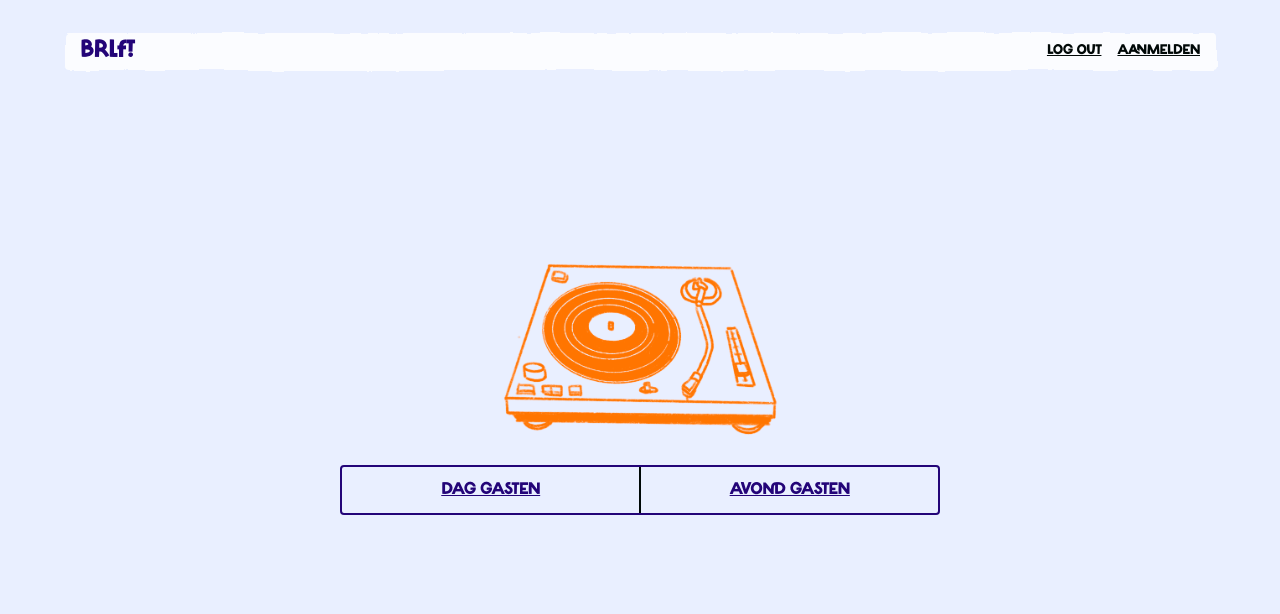
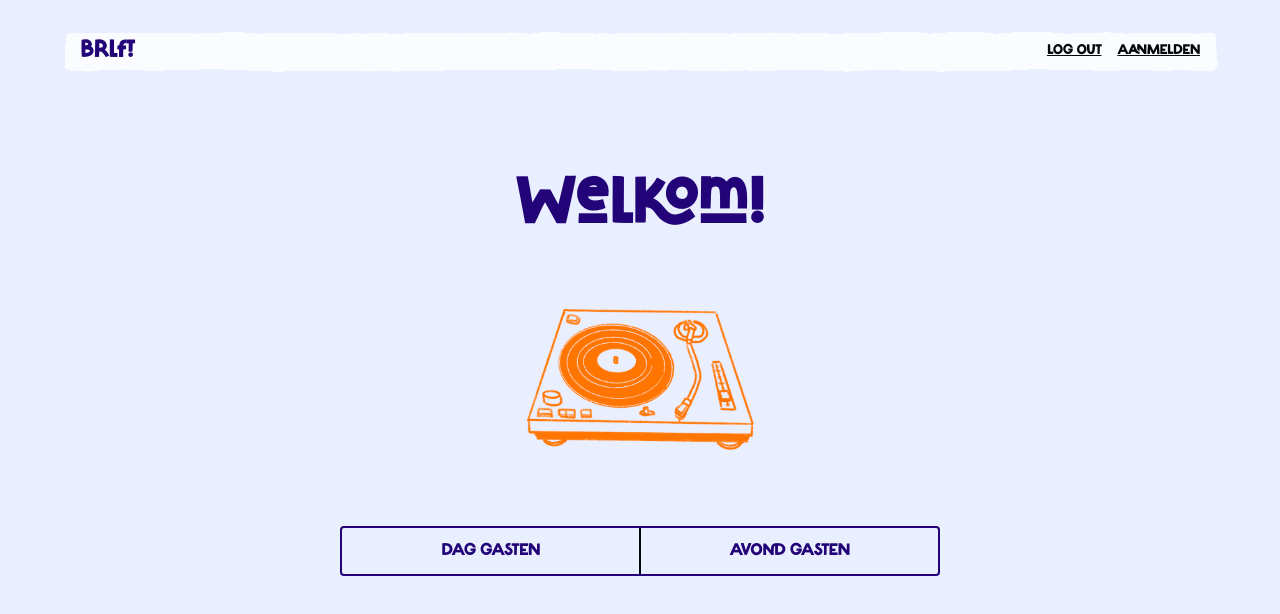
Before and after one commit to bvcady/brlft, a Next.js app: page / in a window 1280 px wide. Shown: the top 614 px of the page. Built offline with nearby package versions, Linux system fonts and the light colour scheme.

Commit message:
Updated homepage

```diff
--- a/src/components/loader/Loader.tsx
+++ b/src/components/loader/Loader.tsx
@@ -36,7 +36,7 @@ export const Loader = ({ onFinished, type }: ILoader) => {
       style={{
         pointerEvents: "none",
         margin: "3rem auto",
-        width: "clamp(200px, 350px, 66%)",
+        width: "100%",
         overflow: "visible",
         filter: "url(#displacementFilter)",
         display: "flex",
@@ -44,6 +44,7 @@ export const Loader = ({ onFinished, type }: ILoader) => {
         alignItems: "center",
         gap: "1rem",
         userSelect: "none",
+        height: "4rem",
       }}
     >
       <div
--- a/src/components/toggle/Toggle.tsx
+++ b/src/components/toggle/Toggle.tsx
@@ -14,15 +14,18 @@ const Container = styled.div`
   width: 100%;
 
   button {
+    align-items: center;
     color: ${({ theme }) => theme.colors.secondary.default};
+    cursor: pointer;
     display: flex;
+    font-size: 1rem;
     justify-content: center;
-    align-items: center;
     padding: 1rem;
-    font-size: 1rem;
+    text-decoration: none;
     width: 100%;
-    cursor: pointer;
+
     transform: none !important;
+
     :not(:first-of-type) {
       border-left: 2px solid ${({ theme }) => theme.colors.text.default};
     }
--- a/src/layout/Item.tsx
+++ b/src/layout/Item.tsx
@@ -8,6 +8,8 @@ interface IItem {
 
 const Wrapper = styled.section`
   width: 100%;
+  padding: 1rem 2rem;
+  min-height: 25vh;
 `;
 
 export const Item = ({ style, children }: IItem) => <Wrapper {...{ style }}>{children}</Wrapper>;
--- a/src/screens/HomeScreen.tsx
+++ b/src/screens/HomeScreen.tsx
@@ -1,3 +1,4 @@
+/* eslint-disable @typescript-eslint/no-use-before-define */
 import { useRouter } from "next/router";
 import { useEffect, useState } from "react";
 import { Loader } from "../components/loader/Loader";
@@ -57,17 +58,19 @@ export const HomeScreen = () => {
 
   return (
     <ScreenWrapper center>
+      <h1>Welkom!</h1>
       {image && (
         <img
           src={`images/${image}`}
           alt=""
           style={{
             objectFit: "contain",
-            width: "clamp(150px, 300px, 50%)",
-            height: "clamp(150px, 300px, 50%)",
+            width: "clamp(150px, 250px, 50%)",
+            height: 250,
           }}
         />
       )}
+      <WaitingArea>
         {isLoading ? (
           <Loader
             type={(queryType as string) || storedType}
@@ -82,7 +85,7 @@ export const HomeScreen = () => {
             }}
           />
         ) : null}
-      {showOptions && (
+        {showOptions ? (
           <Toggle
             options={[
               {
@@ -95,7 +98,25 @@ export const HomeScreen = () => {
               },
             ]}
           />
-      )}
+        ) : null}
+      </WaitingArea>
     </ScreenWrapper>
   );
 };
+
+const WaitingArea = ({ children }) => {
+  return (
+    <div
+      style={{
+        height: "4rem",
+        width: "clamp(300px, 400px, 90vw)",
+        display: "flex",
+        flexDirection: "column",
+        justifyContent: "center",
+        alignItems: "center",
+      }}
+    >
+      {children}
+    </div>
+  );
+};
--- a/src/styles/GlobalStyles.ts
+++ b/src/styles/GlobalStyles.ts
@@ -11,9 +11,18 @@ export const GlobalStyles = createGlobalStyle`
   src: url("fonts/Kocha-Clean.otf") format("opentype");
 }
 
-h1, h2, h3, h4, h5 {
+h1, h2, h3, h4, h5, span{
 	font-family: Kocha Clean;
 	margin: 0;
+  color: ${({ theme }) => theme.colors.secondary.default};
+}
+
+h1 {
+  font-size: 4rem;
+}
+
+span {
+  color: ${({ theme }) => theme.colors.background.default};
 }
 
 
```
Also changed, not shown: src/pages/aanmelden.tsx (+23 -4 lines), 1 other file (tests, documents, lock files or other folders). Lines whose indentation alone changed are shown as unchanged.
